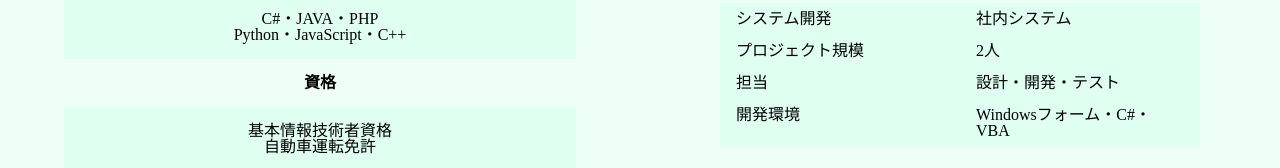
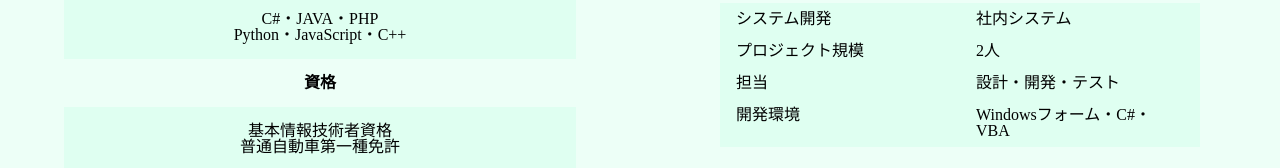
Before and after one commit to chizuru1227/portfolio, a plain HTML site: page index.html in a window 1280 px wide. Shown: the part 960-1128 px from the top of the page. Drawn offline with Linux system fonts and the light colour scheme; a web font is replaced by a local one.

Commit message:
免許修正

```diff
--- a/index.html
+++ b/index.html
@@ -22,13 +22,6 @@
 
   <body>
     <header>
-
-      <!-- <div class="sp-menu-icon">
-        <input id="sp-menu-icon-checkbox" class="sp-menu-icon-hidden" type="checkbox">
-        <label id="sp-menu-icon-icon" for="sp-menu-icon-checkbox"><span></span></label>
-      </div> -->
-
-
       <div class="cp_cont">
         <div class="cp_offcm01">
           <input type="checkbox" id="cp_toggle01" />
@@ -42,22 +35,6 @@
           </div>
         </div>
       </div>
-
-      <!--
-      <div class="cp_cont">
-        <div class="cp_offcm01">
-          <input type="checkbox" id="cp_toggle01" />
-          <label for="cp_toggle01"><span></span></label>
-          <div id="nav_box" class="cp_menu">
-            <ul id="nav">
-              <li><a href="#intr">TOP</a></li>
-              <li><a href="#skill">SKILL</a></li>
-              <li><a href="#prod">PRODUCTION</a></li>
-            </ul>
-          </div>
-        </div>
-      </div> -->
-
     </header>
 
     <main>
@@ -146,7 +123,7 @@
           <h3>資格</h3>
           <div class="back_color">
             <p>基本情報技術者資格</p>
-            <p>自動車運転免許</p>
+            <p>普通自動車第一種免許</p>
           </div>
           <h3>その他</h3>
           <div class="back_color">
```
